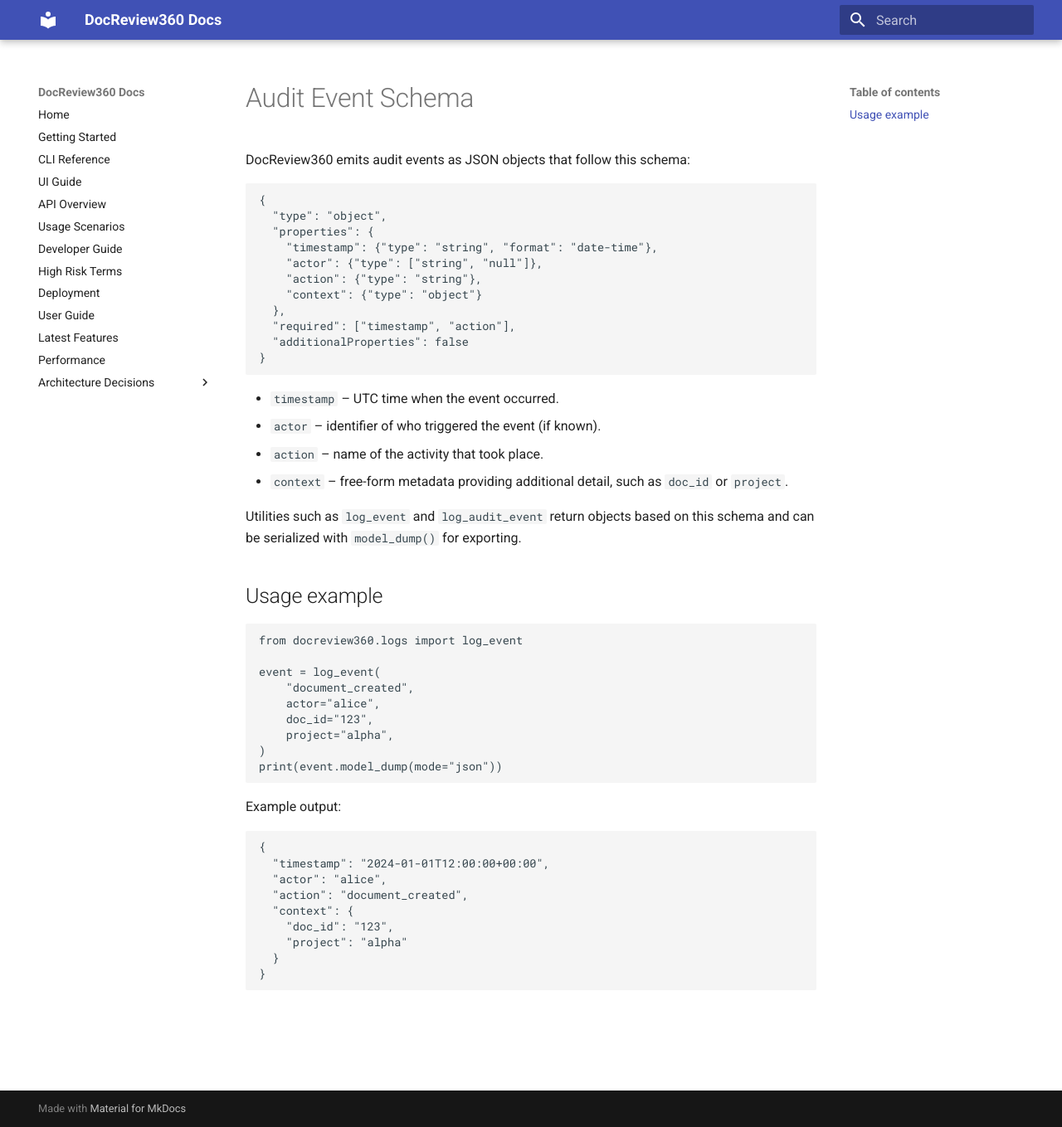
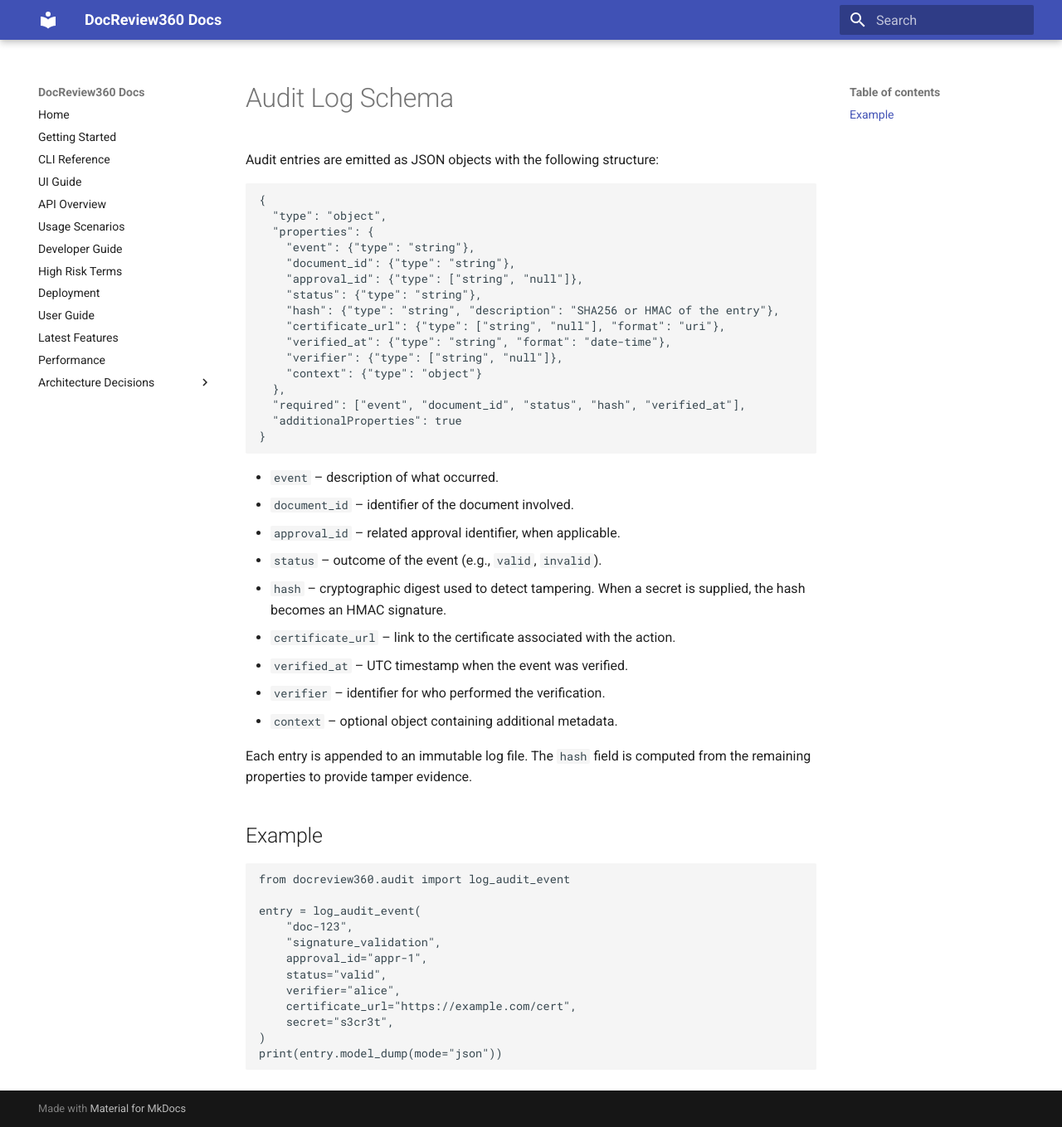
Before and after one commit to eputnam77/DocReview360, an MkDocs documentation site: the page built from docs/audit_log_schema.md, in a window 1280 px wide and 1359 px high. Shown: the whole window at 83% size. Built offline with MkDocs 1.6.1 and Material for MkDocs 9.7.7, drawn with Linux system fonts in a browser that asks for light colours.

Commit message:
feat: add signed audit log schema

````diff
--- a/docs/audit_log_schema.md
+++ b/docs/audit_log_schema.md
@@ -1,54 +1,53 @@
-# Audit Event Schema
+# Audit Log Schema
 
-DocReview360 emits audit events as JSON objects that follow this schema:
+Audit entries are emitted as JSON objects with the following structure:
 
 ```json
 {
   "type": "object",
   "properties": {
-    "timestamp": {"type": "string", "format": "date-time"},
-    "actor": {"type": ["string", "null"]},
-    "action": {"type": "string"},
+    "event": {"type": "string"},
+    "document_id": {"type": "string"},
+    "approval_id": {"type": ["string", "null"]},
+    "status": {"type": "string"},
+    "hash": {"type": "string", "description": "SHA256 or HMAC of the entry"},
+    "certificate_url": {"type": ["string", "null"], "format": "uri"},
+    "verified_at": {"type": "string", "format": "date-time"},
+    "verifier": {"type": ["string", "null"]},
     "context": {"type": "object"}
   },
-  "required": ["timestamp", "action"],
-  "additionalProperties": false
+  "required": ["event", "document_id", "status", "hash", "verified_at"],
+  "additionalProperties": true
 }
 ```
 
-* ``timestamp`` – UTC time when the event occurred.
-* ``actor`` – identifier of who triggered the event (if known).
-* ``action`` – name of the activity that took place.
-* ``context`` – free-form metadata providing additional detail, such as
-  ``doc_id`` or ``project``.
+* `event` – description of what occurred.
+* `document_id` – identifier of the document involved.
+* `approval_id` – related approval identifier, when applicable.
+* `status` – outcome of the event (e.g., `valid`, `invalid`).
+* `hash` – cryptographic digest used to detect tampering. When a secret is
+  supplied, the hash becomes an HMAC signature.
+* `certificate_url` – link to the certificate associated with the action.
+* `verified_at` – UTC timestamp when the event was verified.
+* `verifier` – identifier for who performed the verification.
+* `context` – optional object containing additional metadata.
 
-Utilities such as `log_event` and `log_audit_event` return objects based on
-this schema and can be serialized with ``model_dump()`` for exporting.
+Each entry is appended to an immutable log file. The `hash` field is computed
+from the remaining properties to provide tamper evidence.
 
-## Usage example
+## Example
 
 ```python
-from docreview360.logs import log_event
+from docreview360.audit import log_audit_event
 
-event = log_event(
-    "document_created",
-    actor="alice",
-    doc_id="123",
-    project="alpha",
+entry = log_audit_event(
+    "doc-123",
+    "signature_validation",
+    approval_id="appr-1",
+    status="valid",
+    verifier="alice",
+    certificate_url="https://example.com/cert",
+    secret="s3cr3t",
 )
-print(event.model_dump(mode="json"))
+print(entry.model_dump(mode="json"))
 ```
-
-Example output:
-
-```json
-{
-  "timestamp": "2024-01-01T12:00:00+00:00",
-  "actor": "alice",
-  "action": "document_created",
-  "context": {
-    "doc_id": "123",
-    "project": "alpha"
-  }
-}
-```
````
Also changed, not shown: 4 other files.
